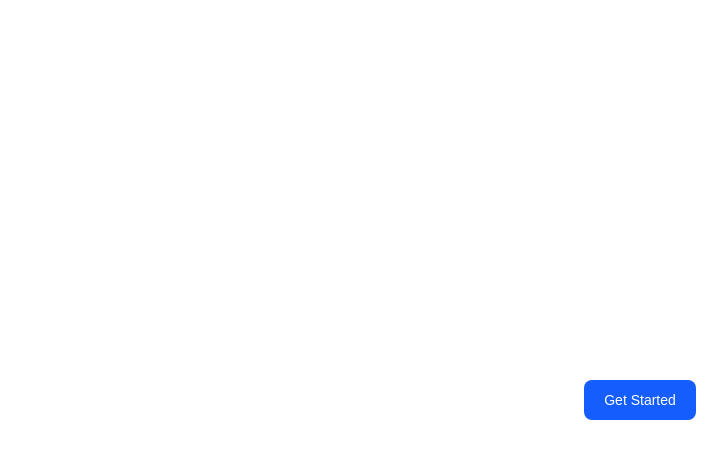
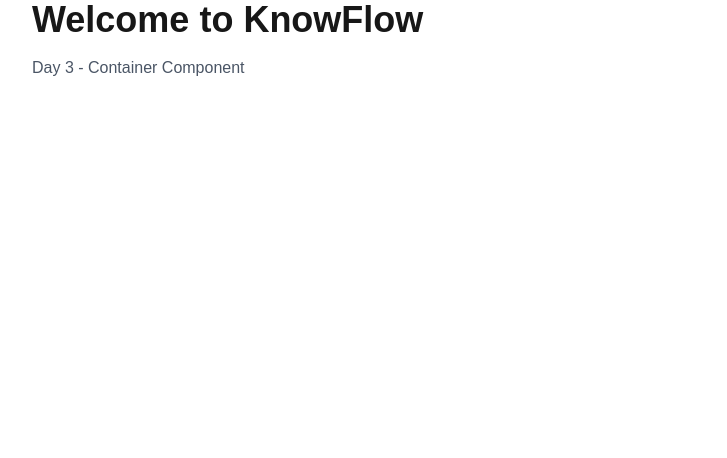
Before and after one commit to nikit78/KnowFlow, a Next.js app in the folder client/: page / in a window 1280 px wide. Shown: the top 458 px of the page, without its empty margins (0-727 px from the left). Built offline with nearby package versions, Linux system fonts and the light colour scheme.

Commit message:
feat(layout): add reusable container component

```diff
--- a/client/app/page.tsx
+++ b/client/app/page.tsx
@@ -1,9 +1,17 @@
-import Button from "@/components/ui/Button";
+import Container from "@/components/layout/Container";
 
 export default function Home() {
   return (
-    <main className="flex min-h-screen items-center justify-center bg-white">
-      <Button>Get Started</Button>
+    <main>
+      <Container>
+        <h1 className="text-4xl font-bold">
+          Welcome to KnowFlow
+        </h1>
+
+        <p className="mt-4 text-gray-600">
+          Day 3 - Container Component
+        </p>
+      </Container>
     </main>
   );
 }
--- /dev/null
+++ b/client/components/layout/Container.tsx
@@ -0,0 +1,11 @@
+type ContainerProps = {
+  children: React.ReactNode;
+};
+
+export default function Container({ children }: ContainerProps) {
+  return (
+    <div className="mx-auto w-full max-w-7xl px-6 lg:px-8">
+      {children}
+    </div>
+  );
+}
```
